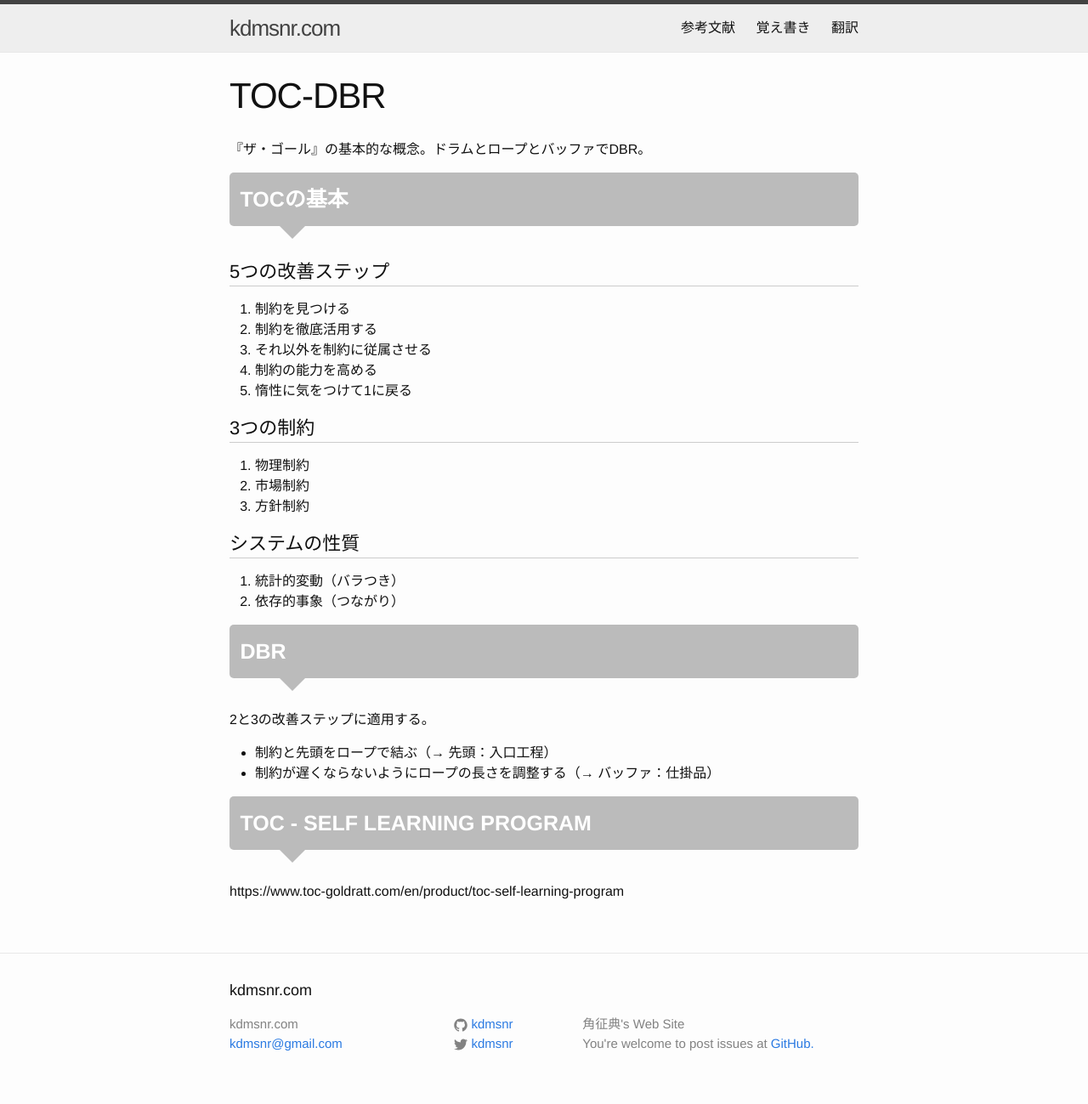
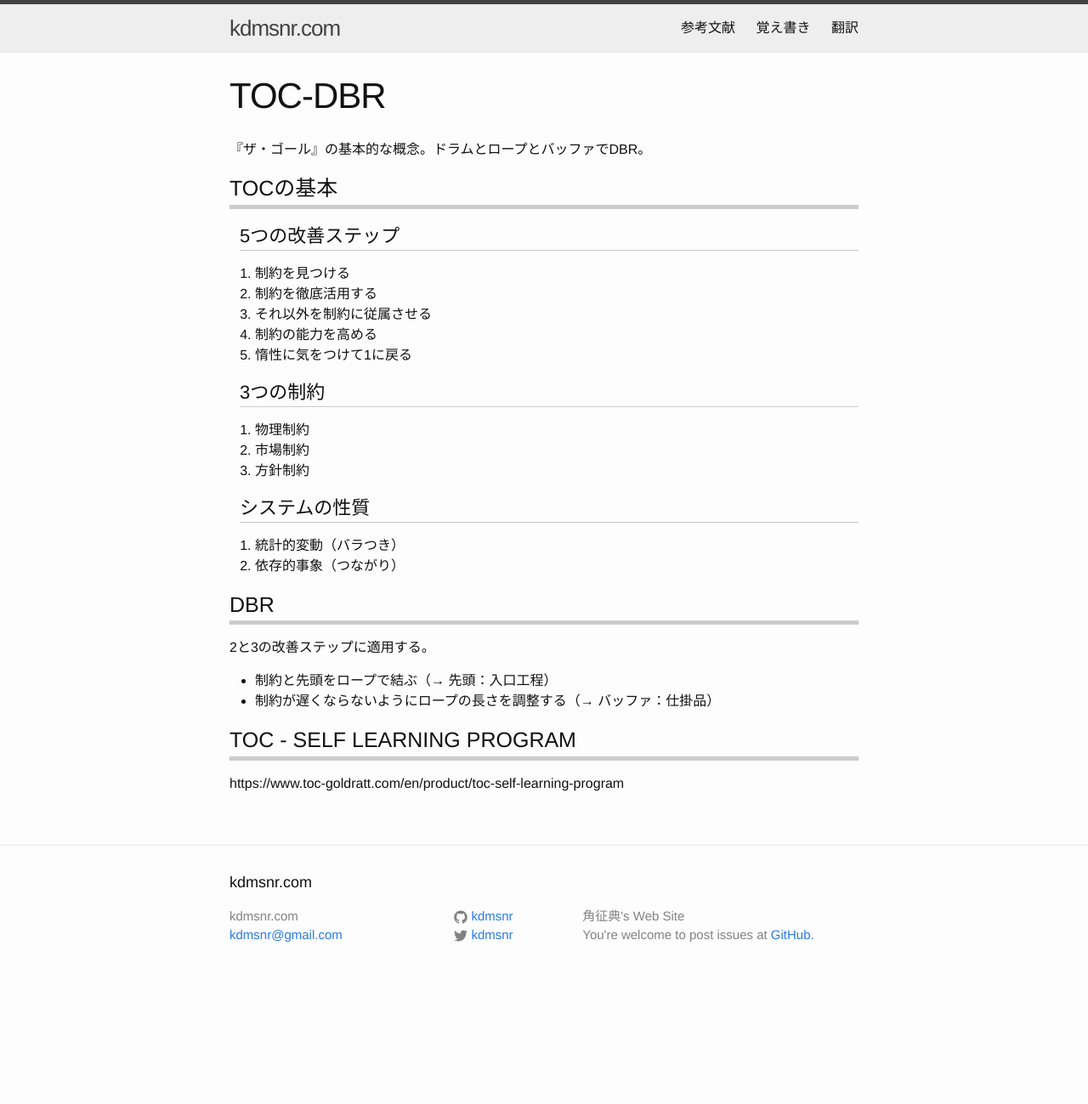
Before and after one commit to kdmsnr/kdmsnr.github.io, a Jekyll site: the page built from notes/toc-dbr/index.md, in a window 1280 px wide. Shown: the whole page at 85% size. Built offline with Jekyll 4.4.1, drawn with Linux system fonts in a browser that asks for light colours; Markdown is read by kramdown in place of the engine named in the settings; comment, search, counter and statistics services are not loaded; after the commit the page ends 1172 px from its top, so only the background shows below that.

Commit message:
Update css

```diff
--- a/_sass/_base.scss
+++ b/_sass/_base.scss
@@ -83,6 +83,7 @@ h1, h2, h3, h4, h5, h6 {
     font-weight: 300;
 }
 
+/*
 h2 {
     position: relative;
     margin: 0 0 1.5em;
@@ -109,9 +110,15 @@ h2:after{
     border-bottom: 0;
     content: "";
 }
+*/
+
+h2 {
+   border-bottom: 5px solid #ccc;
+}
 
 h3 {
    border-bottom: 1px solid #ccc;
+   margin-left: 12px;
 }
 
 
```
